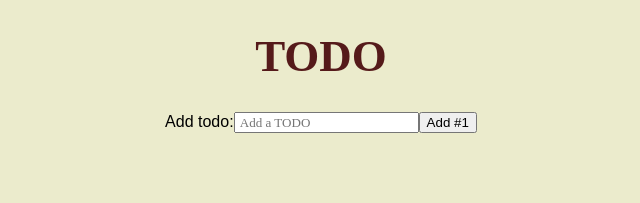
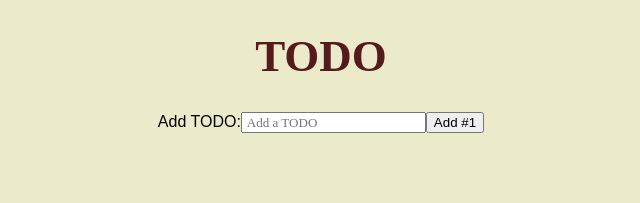
Before and after one commit to NandhiniKarvendhan/Todo-react-app, a React (Create React App) app: page / in a window 1280 px wide. Shown: the top 203 px of the page, without its empty margins (319-959 px from the left). Built offline with nearby package versions, Linux system fonts and the light colour scheme.

Commit message:
Testing using the DOM

```diff
--- a/src/App.js
+++ b/src/App.js
@@ -17,7 +17,7 @@ function App() {
       <TodoList items={items} />
 
       <form onSubmit={handleSubmit}>
-        <label htmlFor="new-todo">Add todo:</label>
+        <label htmlFor="new-todo">Add TODO:</label>
         <input
           id="new-todo"
           placeholder="Add a TODO"
```
Also changed, not shown: 1 other file (tests, documents, lock files or other folders).
